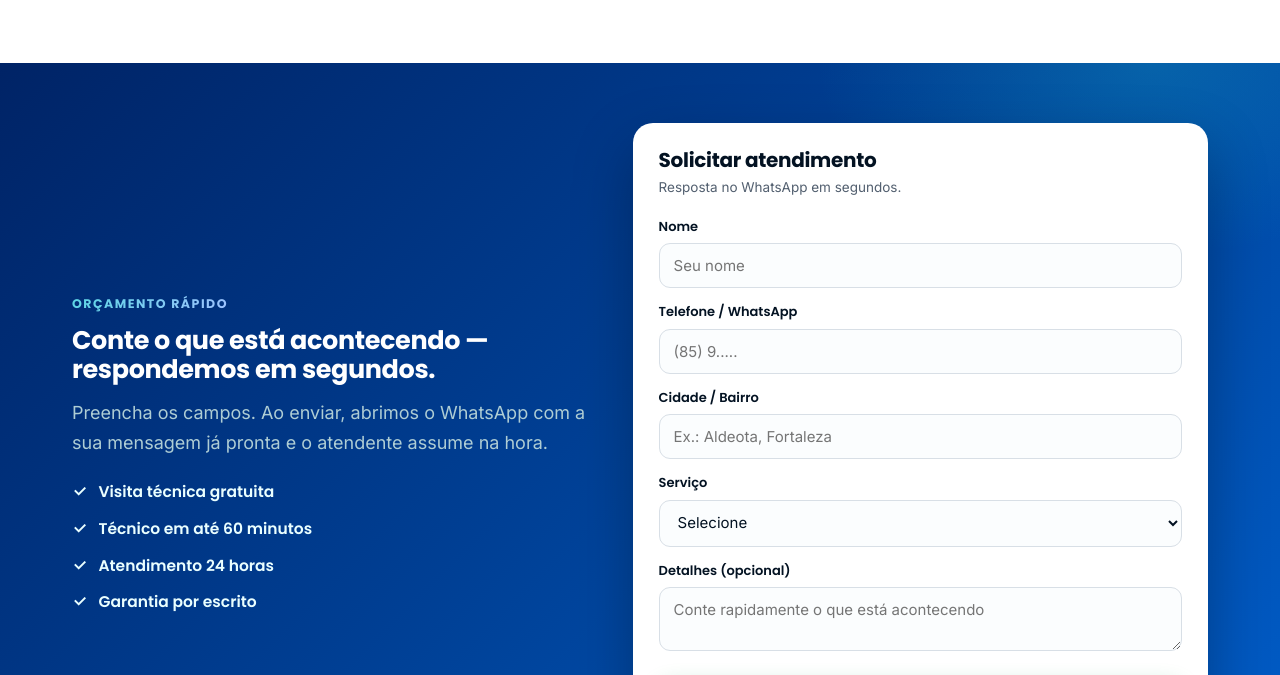
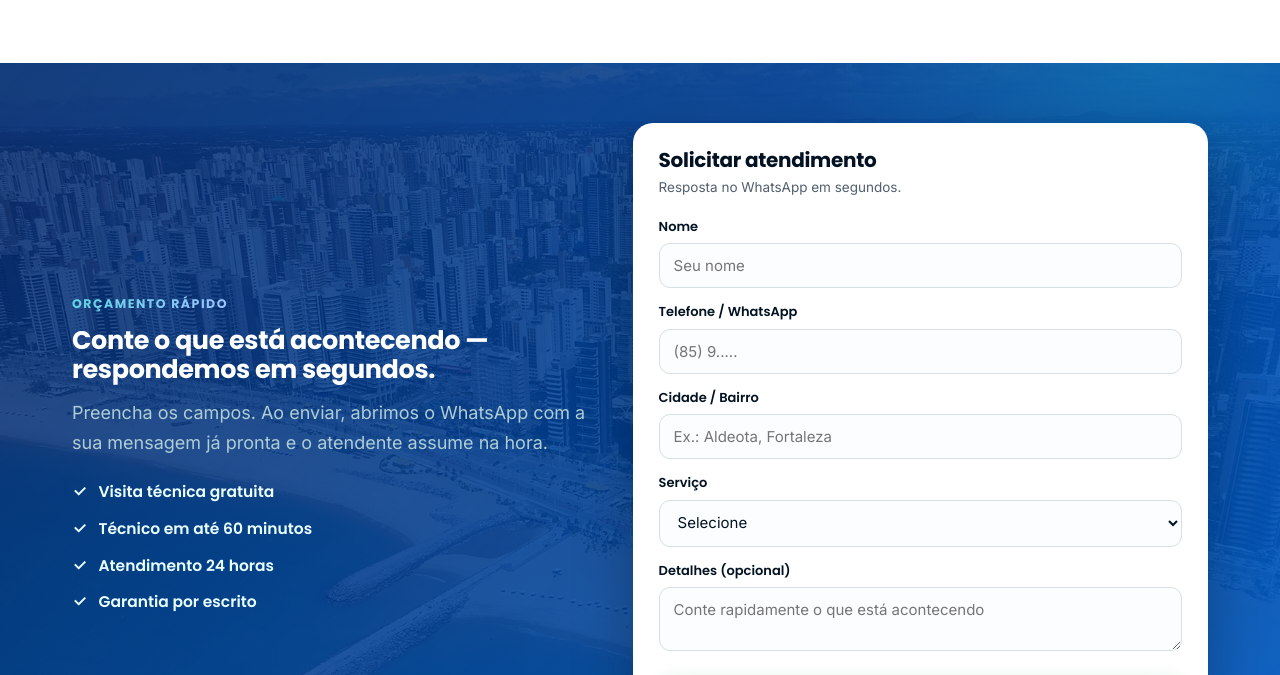
Before and after one commit to stefcorreat89/grupoi9, a plain HTML site: page index.html in a window 1280 px wide. Shown: the part 5817-6492 px from the top of the page. Drawn offline with nearby package versions, Linux system fonts and the light colour scheme.

Commit message:
Implementa fundo_orcamento.webp na secao de orcamento com overlay gradient

```diff
--- a/styles.css
+++ b/styles.css
@@ -1184,7 +1184,10 @@ section.s h2 {
   content: "";
   position: absolute;
   inset: 0;
-  background: radial-gradient(560px 320px at 90% 0, rgba(24, 182, 201, .26), transparent 60%)
+  background: radial-gradient(560px 320px at 90% 0, rgba(24, 182, 201, .26), transparent 60%),
+              linear-gradient(135deg, oklch(0.28 0.13 255 / 0.82) 0%, oklch(0.4 0.17 250 / 0.88) 55%, oklch(0.5 0.19 255 / 0.92) 100%),
+              url('fotos/fundo_orcamento.webp') no-repeat center center;
+  background-size: auto, auto, cover;
 }
 
 .formsec .wrap {
```
Also changed, not shown: fotos/fundo_orcamento.webp (added).
